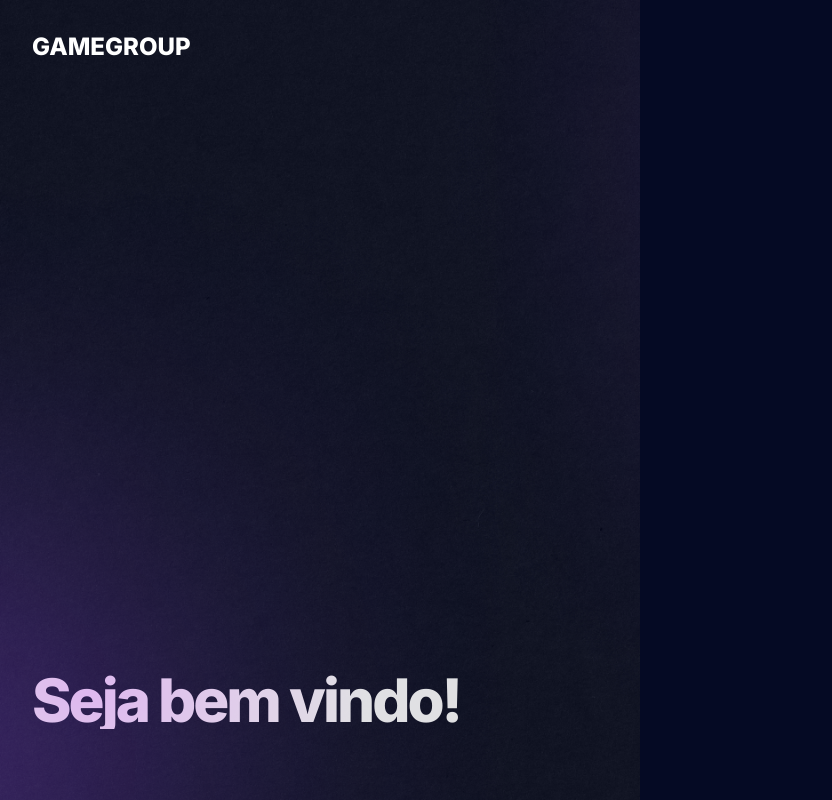
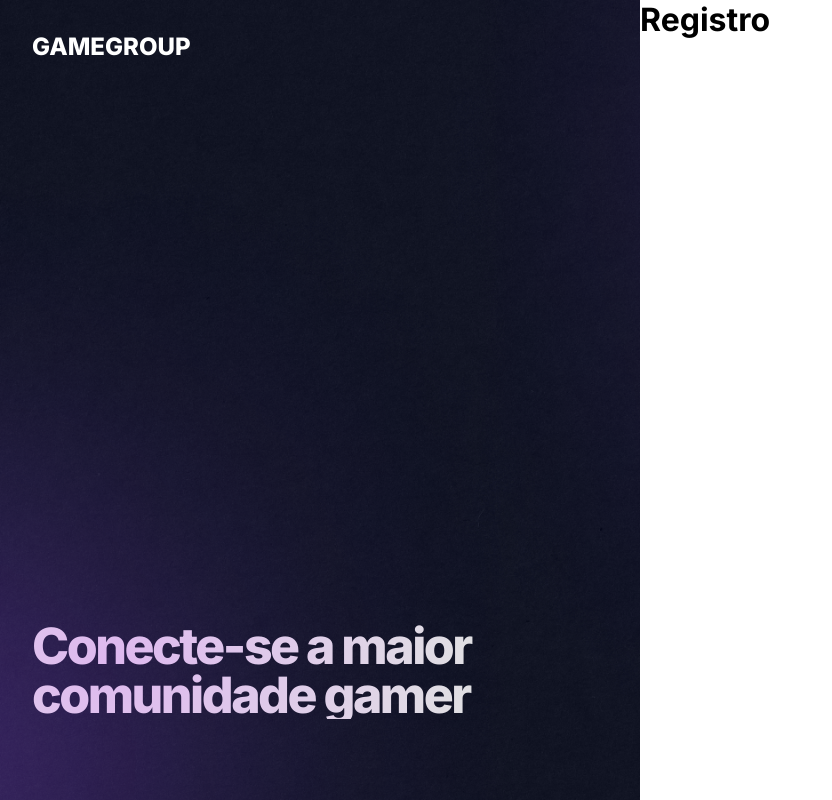
Before and after one commit to eduardomarionucci/gamegroup, a PHP site: page /register.php in a window 1280 px wide. Shown: the whole page, without its empty margins (0-832 px from the left). Run offline with PHP 8.4, Linux system fonts and the light colour scheme.

Commit message:
cadastro

```diff
--- a/index.html
+++ b/index.html
@@ -29,7 +29,7 @@
         <a class="close">&times;</a>
         <div class="overlay__content">
             <a href="#">Início</a>
-            <a href="#">Sobre</a>
+            <a href="register.php">Registrar-se</a>
         </div>
     </div>
 
--- a/register.php
+++ b/register.php
@@ -1,32 +1,34 @@
 <!DOCTYPE html>
-<html lang="en">
+<html lang="pt-br">
 
 <head>
     <meta charset="UTF-8">
     <meta name="viewport" content="width=device-width, initial-scale=1.0">
     <link href="./styles.css" rel="stylesheet">
-    <title>Document</title>
+    <title>Cadastro</title>
 </head>
 
 <body>
     <div class="sections">
-        <div class="backgroundc">
         <div class="containerbg">
             <div class="area">
                 <div class="logo">
-                        <a href="landing.html">GAMEGROUP</a>
+                    <a href="index.html">GAMEGROUP</a>
                 </div>
             </div>
             <div class="quote">
-                    <h1 id="gradient">Seja bem vindo!</h1>
+                <h1 id="gradient">Conecte-se a maior comunidade gamer</h1>
+            </div>
         </div>
 
+        <div class="area-registro">
+            <div class="container-registro">
+                <div class="registro">
+                    <h1>Registro</h1>
 
                 </div>
-            <div class="blank">
-                a
             </div>
-
+        </div>
     </div>
 </body>
 
--- a/styles.css
+++ b/styles.css
@@ -9,7 +9,6 @@
 body {
   font-family: "Inter", sans-serif;
   background: #050a24;
-
 }
 
 .background {
@@ -31,7 +30,6 @@ body {
   align-items: flex-start;
   gap: 0.5rem;
   cursor: pointer;
-
 }
 
 .logo a {
@@ -40,7 +38,6 @@ body {
   color: #fff;
   text-decoration: none;
   font-weight: 800;
-
 }
 
 .area-login {
@@ -61,7 +58,6 @@ body {
   border-radius: 10px;
   box-shadow: 0 0 10px rgba(0, 0, 0, 0.5);
   padding: 3rem 4.5rem;
-
 }
 
 .login h1 {
@@ -135,13 +131,12 @@ body {
 
 .sections {
   display: flex;
-  flex-direction: column;
-  justify-content: center;
-  align-items: center;
-  margin-top: 5rem;
+  flex-direction: row;
+  width: 100vw;
+  height: 100vh;
 }
 
-.backgroundc {
+/* .backgroundc {
   background: url("./assets/bg.png");
   background-size: cover;
   background-position: center;
@@ -153,43 +148,53 @@ body {
   left: 0;
   z-index: -1;
   overflow: hidden;
-}
+  display: flex;
+  flex-direction: column;
+} */
 
-.blank {
+.area-registro {
   width: 50%;
-  background: #fff;
-  height: auto;
+  background-color: #fff;
+  height: 100vh;
 }
 
 .containerbg {
   padding: 2rem;
   height: 100vh;
+  width: 50% !important;
+  display: flex;
+  background: url("./assets/bg.png");
+  background-size: cover;
+  background-position: center;
+  background-repeat: no-repeat;
+  overflow: hidden;
+  flex-direction: column;
+  justify-content: space-between;
 }
 .area {
   display: flex;
   justify-content: flex-start;
   align-items: flex-start;
-  height: 50%;
 }
 
 .quote {
-  position: absolute;
-  bottom: 50px;
+  margin-bottom: 20px;
 }
 
 #gradient {
   font-family: "Inter", sans-serif;
   margin: 5% 0 5% 0;
-  font-size: 60px;
+  font-size: 50px;
   font-weight: 800;
-  line-height: 93.5%;
+  line-height: 97%;
   /* or 73px */
   letter-spacing: -0.05em;
-  background: radial-gradient(64.79% 294.87% at 13.44% 37.11%,
+  background: radial-gradient(
+      64.79% 294.87% at 13.44% 37.11%,
       #deb8ef 0%,
-      rgba(255, 255, 255, 0.87) 100%)
-    /* warning: gradient uses a rotation that is not supported by CSS and may not behave as expected */
-  ;
+      rgba(255, 255, 255, 0.87) 100%
+    )
+    /* warning: gradient uses a rotation that is not supported by CSS and may not behave as expected */;
   -webkit-background-clip: text;
   -webkit-text-fill-color: transparent;
 }
@@ -198,7 +203,6 @@ body {
   .container {
     padding: 0 40px;
   }
-
 }
 
 /* Path: styles.css */
```
Lines whose indentation alone changed are shown as unchanged.
